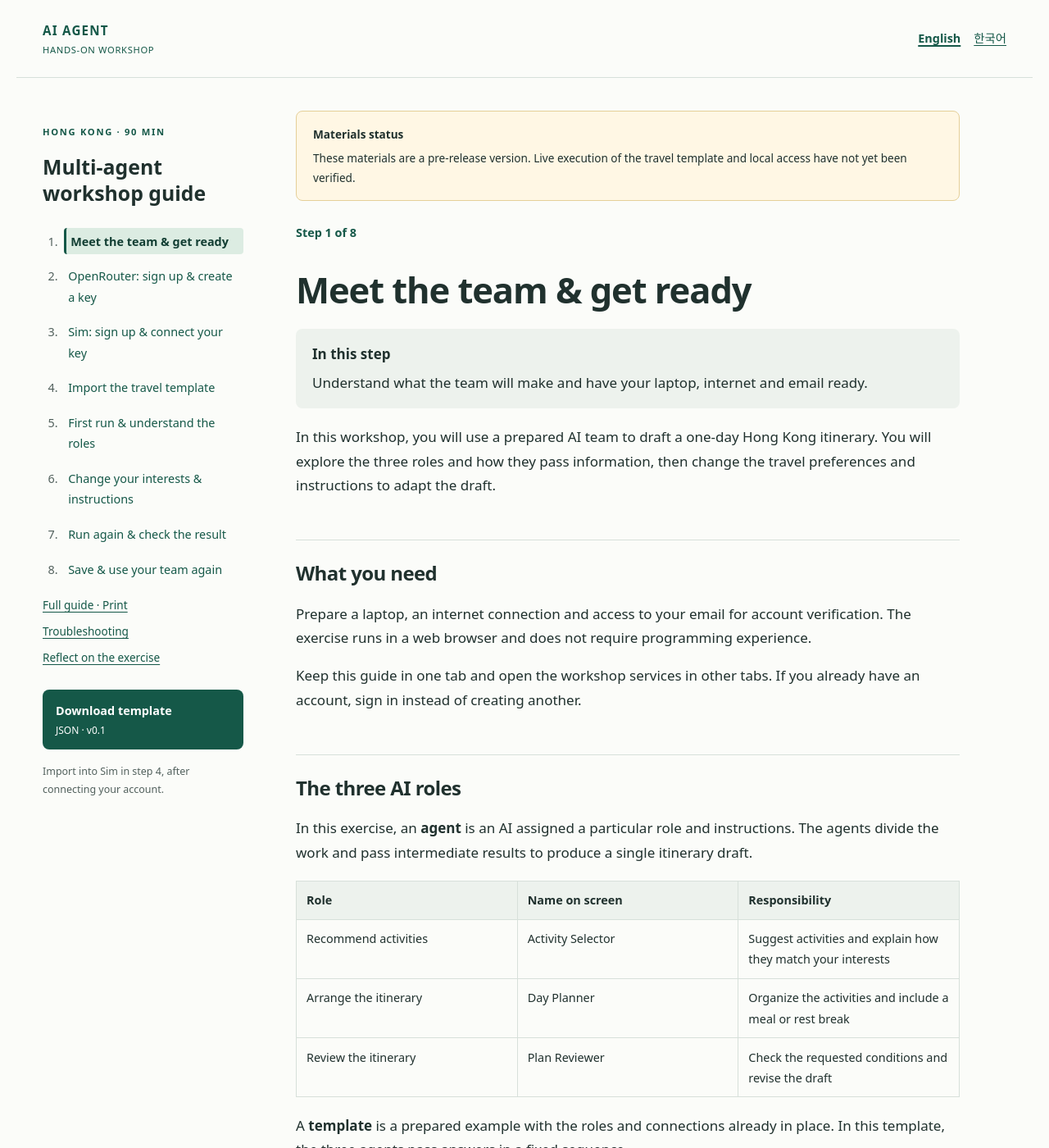
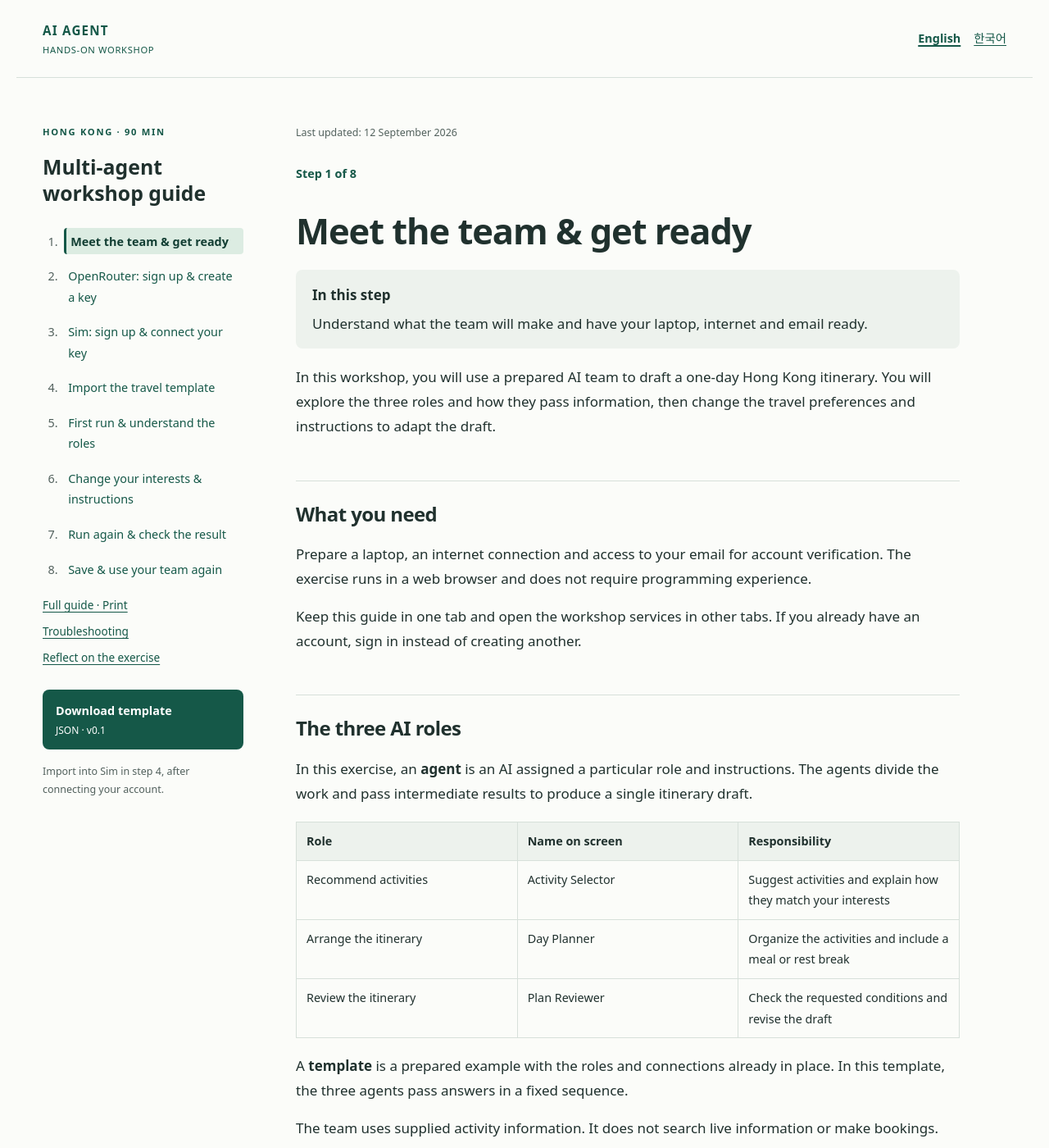
Before and after one commit to soohyunme/ai-agent-team-workshop, a Jekyll site: the page built from docs/index.md, in a window 1280 px wide and 1400 px high. Shown: the whole window at 82% size. Built offline with Jekyll 4.4.1, drawn with Linux system fonts in a browser that asks for light colours.

Commit message:
Show material update date instead of validation banner

```diff
--- a/docs/_config.yml
+++ b/docs/_config.yml
@@ -1,4 +1,5 @@
 title: AI Agent Hands-On Workshop
+last_updated: "2026-09-12"
 url: "https://soohyunme.github.io"
 baseurl: "/ai-agent-team-workshop"
 markdown: kramdown
--- a/docs/_layouts/default.html
+++ b/docs/_layouts/default.html
@@ -48,10 +48,7 @@
     </aside>
     <main id="main" tabindex="-1">
       {% if page.step == 1 or page.full %}
-      <div class="draft-note">
-        <strong>{% if language == 'ko' %}자료 상태 안내{% else %}Materials status{% endif %}</strong>
-        <p>{% if language == 'ko' %}이 자료는 사전 검토본입니다. 여행 템플릿의 실행과 현지 접속 확인은 아직 완료되지 않았습니다.{% else %}These materials are a pre-release version. Live execution of the travel template and local access have not yet been verified.{% endif %}</p>
-      </div>
+      <p class="small">{% if language == 'ko' %}최종 업데이트:{% else %}Last updated:{% endif %} <time datetime="{{ site.last_updated }}">{% if language == 'ko' %}{{ site.last_updated | date: '%Y.%m.%d' }}{% else %}{{ site.last_updated | date: '%d %B %Y' }}{% endif %}</time></p>
       {% endif %}
       {% if page.full %}
       <h1>{% if language == 'ko' %}전체 실습 가이드{% else %}The complete workshop guide{% endif %}</h1>
--- a/docs/assets/style.css
+++ b/docs/assets/style.css
@@ -44,8 +44,6 @@ a:focus-visible { outline: 3px solid #b15c14; outline-offset: 4px; border-radius
 .download span { display: block; font-size: .75rem; font-weight: 400; }
 .small { font-size: .78rem; color: var(--muted); }
 main { min-width: 0; max-width: 810px; }
-.draft-note { padding: 1rem 1.25rem; border: 1px solid #e5cf98; background: #fff7e4; border-radius: 8px; font-size: .85rem; }
-.draft-note p { margin: .3rem 0 0; }
 h1, h2, h3 { line-height: 1.3; letter-spacing: -.025em; overflow-wrap: anywhere; }
 h1 { font-size: clamp(2rem, 3.4vw, 3rem); margin: 1.8rem 0 1rem; }
 h2 { font-size: 1.5rem; margin: 3.2rem 0 1.2rem; padding-top: 1.5rem; border-top: 1px solid var(--border); }
```
Also changed, not shown: README.md.
